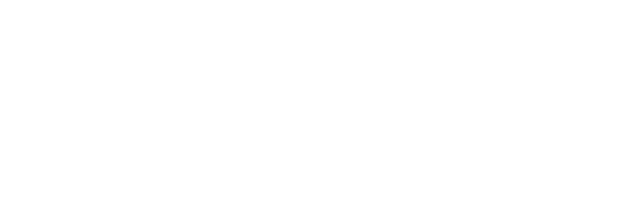
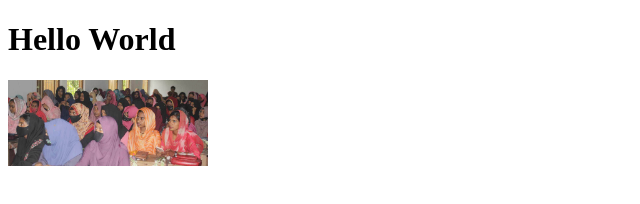
Before and after one commit to Shamim5232/my-first-github-repo, a plain HTML site: page index.html in a window 1280 px wide. Shown: the whole page, without its empty margins (0-640 px from the left). Drawn offline with Linux system fonts and the light colour scheme.

Commit message:
second commited

```diff
--- a/index.html
+++ b/index.html
@@ -3,9 +3,10 @@
 <head>
   <meta charset="UTF-8">
   <meta name="viewport" content="width=device-width, initial-scale=1.0">
-  <title>Document</title>
+  <title>Git hub Project</title>
 </head>
 <body>
-
+  <h1>Hello World</h1>
+  <img src="images/4.jpg" width="200px" alt="">
 </body>
 </html>
```
Also changed, not shown: images/4.jpg (added).
